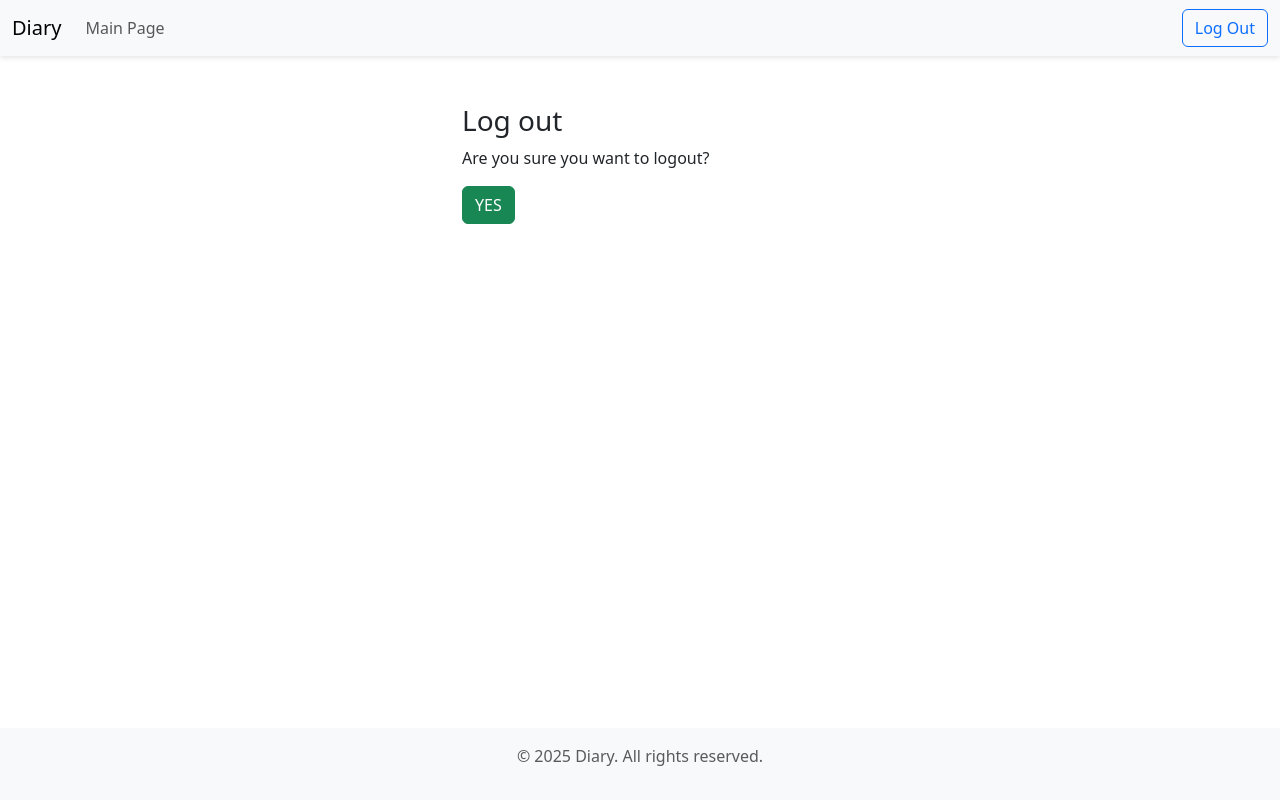
After one commit to 0MAVM0/Diary, a Django app: page /log_out/ in a window 1280 px wide. The commit adds this page. Run offline with Django 5.2, Linux system fonts and the light colour scheme.

Commit message:
Log Out - View, Template & Url

```diff
--- a/config/templates/base.html
+++ b/config/templates/base.html
@@ -29,7 +29,7 @@
                 <div class="d-flex">
                     {% if user %}
                         <span class="navbar-text me-3">{{ user.username }}</span>
-                        <a href="/logout" class="btn btn-outline-primary">Log Out</a>
+                        <a href="{% url 'log_out' %}" class="btn btn-outline-primary">Log Out</a>
                     {% else %}
                         <a href="/login" class="btn btn-outline-primary me-2">Log In</a>
                         <a href="{% url 'sign_up' %}" class="btn btn-primary">Sign Up</a>
--- /dev/null
+++ b/config/templates/user/log_out.html
@@ -0,0 +1,20 @@
+{% extends "base.html" %}
+
+{% block title %}Logging Out{% endblock title %}
+
+{% block content %}
+    <div class="container mt-5">
+        <div class="row">
+            <div class="col-4"></div>
+            <div class="col-4">
+                <h3>Log out</h3>
+                <form method="POST">
+                    {% csrf_token %}
+                    <p>Are you sure you want to logout?</p>
+                    <button type="submit" class="btn btn-success">YES</button>
+                </form>
+            </div>
+            <div class="col-4"></div>
+        </div>
+    </div>
+{% endblock content %}
--- a/config/user/urls.py
+++ b/config/user/urls.py
@@ -5,4 +5,5 @@ urlpatterns= [
     path("", home_page, name="home"),
     path("sign_up/", SignUpView.as_view(), name="sign_up"),
     path("log_in/", log_in, name="log_in"),
+    path("log_out/", log_out, name="log_out"),
 ]
--- a/config/user/views.py
+++ b/config/user/views.py
@@ -1,5 +1,5 @@
+from django.contrib.auth import login, authenticate, logout
 from django.contrib.auth.hashers import make_password
-from django.contrib.auth import login, authenticate
 from django.shortcuts import render, redirect
 from .models import CustomUser
 from django.views import View
@@ -66,7 +66,7 @@ def log_in(request):
 
                 return redirect("home")
             else:
-                form.add_error("Doesn't Exist")
+                form.add_error(None, "Doesn't Exist")
     else:
         form = UserLoginForm()
 
@@ -93,3 +93,10 @@ class LogInView(View):
 
         return render(request, "user/log_in.html", context)
 '''
+
+def log_out(request):
+    if request.method == "POST":
+        logout(request)
+
+        return redirect("log_in")
+    return render(request, "user/log_out.html", {})
```
Also changed, not shown: config/db.sqlite3.
